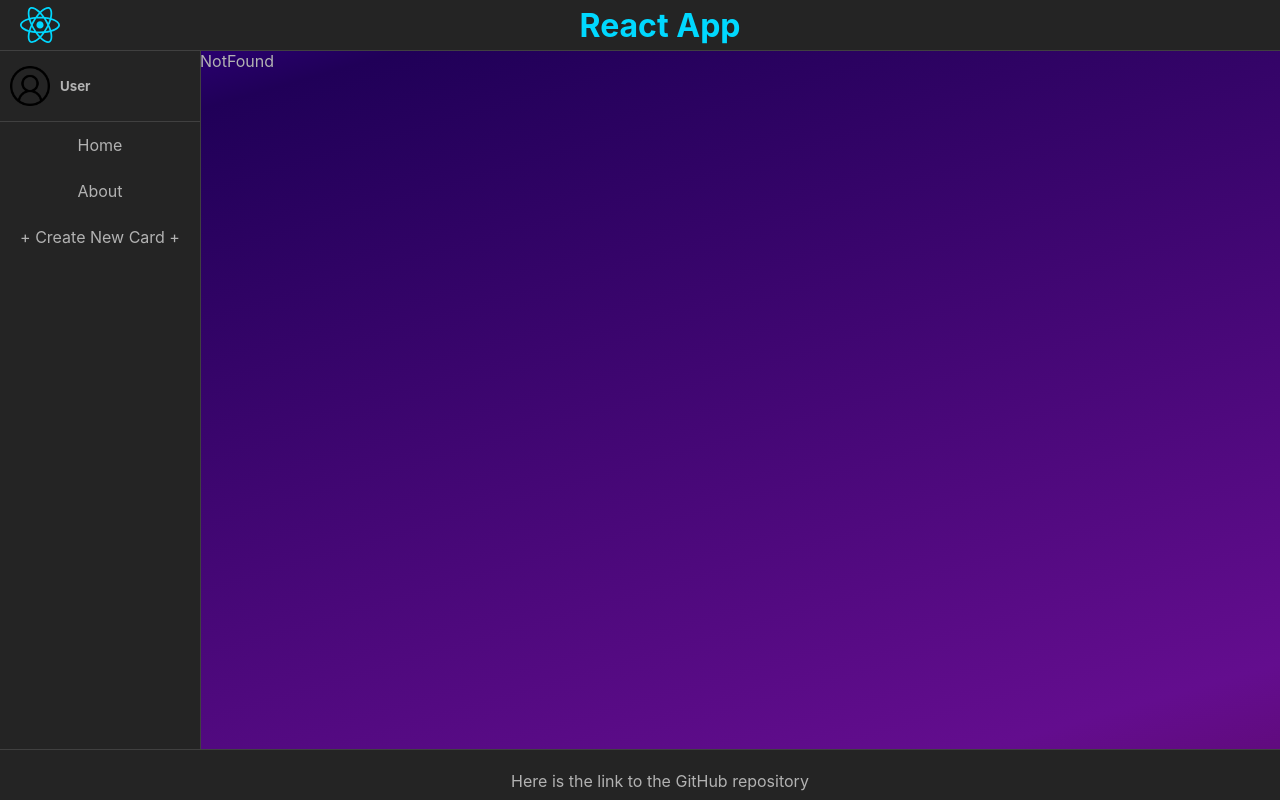
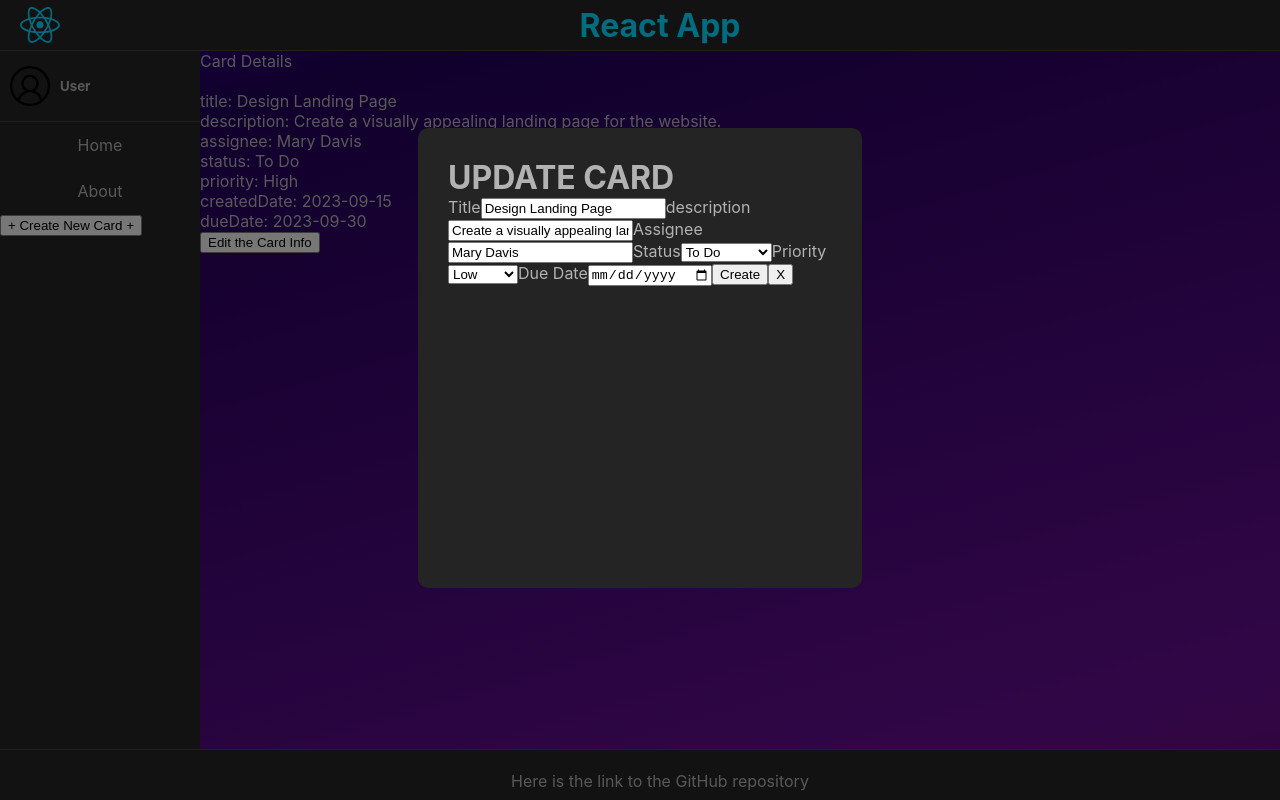
Before and after one commit to bendfriedman/React-App, a React (Vite) app: page /card-edit/1 in a window 1280 px wide. Built offline with nearby package versions, Linux system fonts and the light colour scheme.

Commit message:
add updateCard component

```diff
--- a/src/App.css
+++ b/src/App.css
@@ -64,6 +64,7 @@ header > h1 {
 }
 
 main {
+  z-index: 1;
   position: fixed;
   height: 100%;
   width: 100%;
@@ -99,7 +100,7 @@ footer {
   width: 100%;
   padding: 5px 20px;
   text-align: center;
-  z-index: 2;
+  z-index: 1;
 }
 
 #list {
@@ -186,7 +187,7 @@ footer {
   border-radius: 5px;
 }
 
-#popup {
+.popup {
   /* display: none; */
   position: fixed;
   z-index: 98;
@@ -198,7 +199,7 @@ footer {
   /* background-color: #101204; */
 }
 
-#inside-popup {
+.inside-popup {
   display: block;
   overflow: hidden;
   width: 30%;
@@ -211,3 +212,18 @@ footer {
   padding: 30px;
   border-radius: 10px;
 }
+
+.create-btn {
+  background-color: #101204;
+}
+
+.cover {
+  background-color: #00d8ff;
+  opacity: 0.7;
+  position: fixed;
+  top: 0;
+  left: 0;
+  bottom: 0;
+  right: 0;
+  z-index: 97;
+}
--- a/src/App.jsx
+++ b/src/App.jsx
@@ -37,11 +37,25 @@ function App() {
           <Link to="/about">
             <li>About</li>
           </Link>
-          <Link to="/create-card">
-            <li>+ Create New Card +</li>
-          </Link>
         </ul>
+
+        <Link to="/create-card">
+          <button id="create-btn">+ Create New Card +</button>
+        </Link>
       </div>
+      {/* Popup has to be here to be ontop of everything. */}
+
+      <Routes>
+        <Route
+          path="/card-edit/:cardId"
+          element={<UpdateCard cardData={cardData} setCardData={setCardData} />}
+        />
+        <Route
+          path="/create-card"
+          element={<NewCard cardData={cardData} setCardData={setCardData} />}
+        />
+      </Routes>
+
       <main>
         <Routes>
           <Route
@@ -54,23 +68,18 @@ function App() {
             path="/card/:cardId"
             element={<ItemDetails cardData={cardData} />}
           />
+
           <Route
             path="/create-card"
-            element={<NewCard cardData={cardData} setCardData={setCardData} />}
+            element={<HomePage cardData={cardData} setCardData={setCardData} />}
+          />
+          <Route
+            path="/card-edit/:cardId"
+            element={<ItemDetails cardData={cardData} />}
           />
         </Routes>
       </main>
-      {/* Popup has to be here to be ontop of everything. */}
-      <Routes>
-        <Route
-          path="/create-card"
-          element={<NewCard cardData={cardData} setCardData={setCardData} />}
-        />
-        <Route
-          path="/card/edit/"
-          element={<UpdateCard cardData={cardData} setCardData={setCardData} />}
-        />
-      </Routes>
+
       <footer>
         <p>
           Here is the link to the{" "}
--- a/src/components/NewCard.jsx
+++ b/src/components/NewCard.jsx
@@ -1,4 +1,4 @@
-import { useState } from "react";
+import { useEffect, useState } from "react";
 import { useNavigate } from "react-router";
 
 export const NewCard = ({ cardData, setCardData }) => {
@@ -29,23 +29,24 @@ export const NewCard = ({ cardData, setCardData }) => {
       dueDate,
       id: cardData.length + 1,
     };
-    console.log(newCard);
+
     setCardData([...cardData, newCard]);
-    console.log(cardData);
+
     nav("/");
   };
 
   const handleClickOutside = (e) => {
-    console.log(e);
     if (e.currentTarget != e.target) return;
+
     nav("/");
   };
 
   return (
     <>
-      <div id="popup" onClick={handleClickOutside}>
-        <div id="inside-popup">
+      <div className="popup" onClick={handleClickOutside}>
+        <div className="inside-popup">
           <form onSubmit={handleCreateCard}>
+            <h1>CREATE NEW CARD</h1>
             <label>
               Title
               <input
--- a/src/components/UpdateCard.jsx
+++ b/src/components/UpdateCard.jsx
@@ -1,120 +1,133 @@
-export const UpdateCard = () => {
-  return <div>UpdateCard</div>;
+import { useEffect, useState } from "react";
+import { useNavigate, useParams } from "react-router";
+
+export const UpdateCard = ({ cardData, setCardData }) => {
+  const [title, setTitle] = useState("");
+  const [description, setDescription] = useState("");
+  const [assignee, setAssignee] = useState("");
+  const [cardStatus, setCardStatus] = useState("To Do");
+  const [priority, setPriority] = useState("Low");
+  const [createdDate, setCreatedDate] = useState(
+    new Date().toLocaleDateString()
+  );
+  const [dueDate, setDueDate] = useState("");
+  const nav = useNavigate();
+  const { cardId } = useParams();
+
+  useEffect(() => {
+    const shownCard = cardData.find((card) => {
+      if (card.id == cardId) {
+        return true;
+      }
+    });
+
+    setTitle(shownCard.title);
+    setDescription(shownCard.description);
+    setAssignee(shownCard.assignee);
+    setCardStatus(shownCard.cardStatus);
+    setCreatedDate(shownCard.createdDate);
+    setDueDate(shownCard.dueDate);
+  }, []);
+
+  const handleUpdateCard = (event) => {
+    const today = new Date();
+    const month = today.getMonth() + 1;
+    const year = today.getFullYear();
+    const date = today.getDate();
+    const currentDate = year + "/" + month + "/" + date;
+    event.preventDefault();
+
+    const newCard = {
+      title,
+      description,
+      assignee,
+      cardStatus,
+      priority,
+      createdDate,
+      dueDate,
+      id: cardId,
+    };
+
+    setCardData([...cardData, newCard]);
+
+    nav("/");
+  };
+
+  const handleClickOutside = (e) => {
+    if (e.currentTarget != e.target) return;
+    nav(`/card/${cardId}`);
+  };
+
+  return (
+    <>
+      <div className="popup" onClick={handleClickOutside}>
+        <div className="inside-popup">
+          <form onSubmit={handleUpdateCard}>
+            <h1>UPDATE CARD</h1>
+            <label>
+              Title
+              <input
+                placeholder="Title"
+                type="text"
+                value={title}
+                onChange={(event) => setTitle(event.target.value)}
+              />
+            </label>
+            <label>
+              description
+              <input
+                placeholder="Description"
+                type="text"
+                value={description}
+                onChange={(event) => setDescription(event.target.value)}
+              />
+            </label>
+            <label>
+              Assignee
+              <input
+                placeholder="Assignee"
+                type="text"
+                value={assignee}
+                onChange={(event) => setAssignee(event.target.value)}
+              />
+            </label>
+            <label>
+              Status
+              <select
+                name="Status"
+                value={cardStatus}
+                onChange={(event) => setCardStatus(event.target.value)}
+              >
+                <option value="To Do">To Do</option>
+                <option value="In Progress">In Progress</option>
+                <option value="Done">Done</option>
+              </select>
+            </label>
+            <label>
+              Priority
+              <select
+                name="Priority"
+                value={priority}
+                onChange={(event) => setPriority(event.target.value)}
+              >
+                <option value="Low">Low</option>
+                <option value="Medium">Medium</option>
+                <option value="High">High</option>
+              </select>
+            </label>
+            <label>
+              Due Date
+              <input
+                name="CreatedDate"
+                type="date"
+                placeholder="Created Date"
+              />
+            </label>
+            <button type="submit">Create</button>
+            <button onClick={() => nav("/")}>X</button>
+          </form>
+        </div>
+      </div>
+    </>
+  );
 };
-
-// import { useState } from "react";
-// import { useNavigate, useParams } from "react-router";
-
-// export const UpdateCard = ({ cardData, setCardData }) => {
-//   const [title, setTitle] = useState("");
-//   const [description, setDescription] = useState("");
-//   const [assignee, setAssignee] = useState("");
-//   const [cardStatus, setCardStatus] = useState("To Do");
-//   const [priority, setPriority] = useState("Low");
-//   const [createdDate] = useState(new Date().toLocaleDateString());
-//   const [dueDate, setDueDate] = useState("");
-//   const nav = useNavigate();
-//   const {cardId} = useParams()
-
-//   const handleUpdateCard = (event) => {
-//     const today = new Date();
-//     const month = today.getMonth() + 1;
-//     const year = today.getFullYear();
-//     const date = today.getDate();
-//     const currentDate = year + "/" + month + "/" + date;
-//     event.preventDefault();
-
-//     const newCard = {
-//       title,
-//       description,
-//       assignee,
-//       cardStatus,
-//       priority,
-//       createdDate: currentDate,
-//       dueDate,
-//       id:
-//     };
-//     // console.log(newCard);
-//     setCardData([...cardData, newCard]);
-//     // console.log(cardData);
-//     nav("/");
-//   };
-
-//   const handleClickOutside = (e) => {
-//     console.log(e);
-//     if (e.currentTarget != e.target) return;
-//     nav("/");
-//   };
-
-//   return (
-//     <>
-//       <div id="popup" onClick={handleClickOutside}>
-//         <div id="inside-popup">
-//           <form onSubmit={handleUpdateCard}>
-//             <label>
-//               Title
-//               <input
-//                 placeholder="Title"
-//                 type="text"
-//                 value={title}
-//                 onChange={(event) => setTitle(event.target.value)}
-//               />
-//             </label>
-//             <label>
-//               description
-//               <input
-//                 placeholder="Description"
-//                 type="text"
-//                 value={description}
-//                 onChange={(event) => setDescription(event.target.value)}
-//               />
-//             </label>
-//             <label>
-//               Assignee
-//               <input
-//                 placeholder="Assignee"
-//                 type="text"
-//                 value={assignee}
-//                 onChange={(event) => setAssignee(event.target.value)}
-//               />
-//             </label>
-//             <label>
-//               Status
-//               <select
-//                 name="Status"
-//                 value={cardStatus}
-//                 onChange={(event) => setCardStatus(event.target.value)}
-//               >
-//                 <option value="To Do">To Do</option>
-//                 <option value="In Progress">In Progress</option>
-//                 <option value="Done">Done</option>
-//               </select>
-//             </label>
-//             <label>
-//               Priority
-//               <select
-//                 name="Priority"
-//                 value={priority}
-//                 onChange={(event) => setPriority(event.target.value)}
-//               >
-//                 <option value="Low">Low</option>
-//                 <option value="Medium">Medium</option>
-//                 <option value="High">High</option>
-//               </select>
-//             </label>
-//             <label>
-//               Due Date
-//               <input
-//                 name="CreatedDate"
-//                 type="date"
-//                 placeholder="Created Date"
-//               />
-//             </label>
-//             <button type="submit">Create</button>
-//             <button onClick={() => nav("/")}>X</button>
-//           </form>
-//         </div>
-//       </div>
-//     </>
-//   );
-// };
--- a/src/pages/About.jsx
+++ b/src/pages/About.jsx
@@ -9,9 +9,22 @@ export const About = () => {
           <p>Description goes here ....</p>
         </div>
       </div>
-      <div> Team Members: Mariana God & Ben Fried</div>
       <div>
-        Mariana God Github:https://github.com/marianaGOD
+        <h4>Team Members</h4>
+        <div className="team-member-container">
+          <h5>Mariana God</h5>
+          <ul>
+            <li>Github: https://github.com/marianaGOD</li>
+            <li>
+              LinkedIn: https://www.linkedin.com/in/mariana-batalha-dos-loios/
+            </li>
+          </ul>
+        </div>
+
+        <div>Ben Fried</div>
+      </div>
+      <div>
+        Github:https://github.com/marianaGOD
         LinkedIn:https://www.linkedin.com/in/mariana-batalha-dos-loios/
       </div>
       <div>Ben Friedman Github: LinkedIn:</div>
--- a/src/pages/ItemDetails.jsx
+++ b/src/pages/ItemDetails.jsx
@@ -19,9 +19,9 @@ export const ItemDetails = ({ cardData }) => {
       <div>createdDate: {shownCard.createdDate} </div>
       <div>dueDate: {shownCard.dueDate} </div>
       <div>
-        {/* <Link to="/card/2"> */}
-        <button onClick={() => nav("/card/edit")}>Edit the Card Info</button>
-        {/* </Link> */}
+        <Link to={`/card-edit/${shownCard.id}`}>
+          <button>Edit the Card Info</button>
+        </Link>
       </div>
     </div>
   );
```
Also changed, not shown: src/components/github.png (added), src/components/linkedin.png (added).
